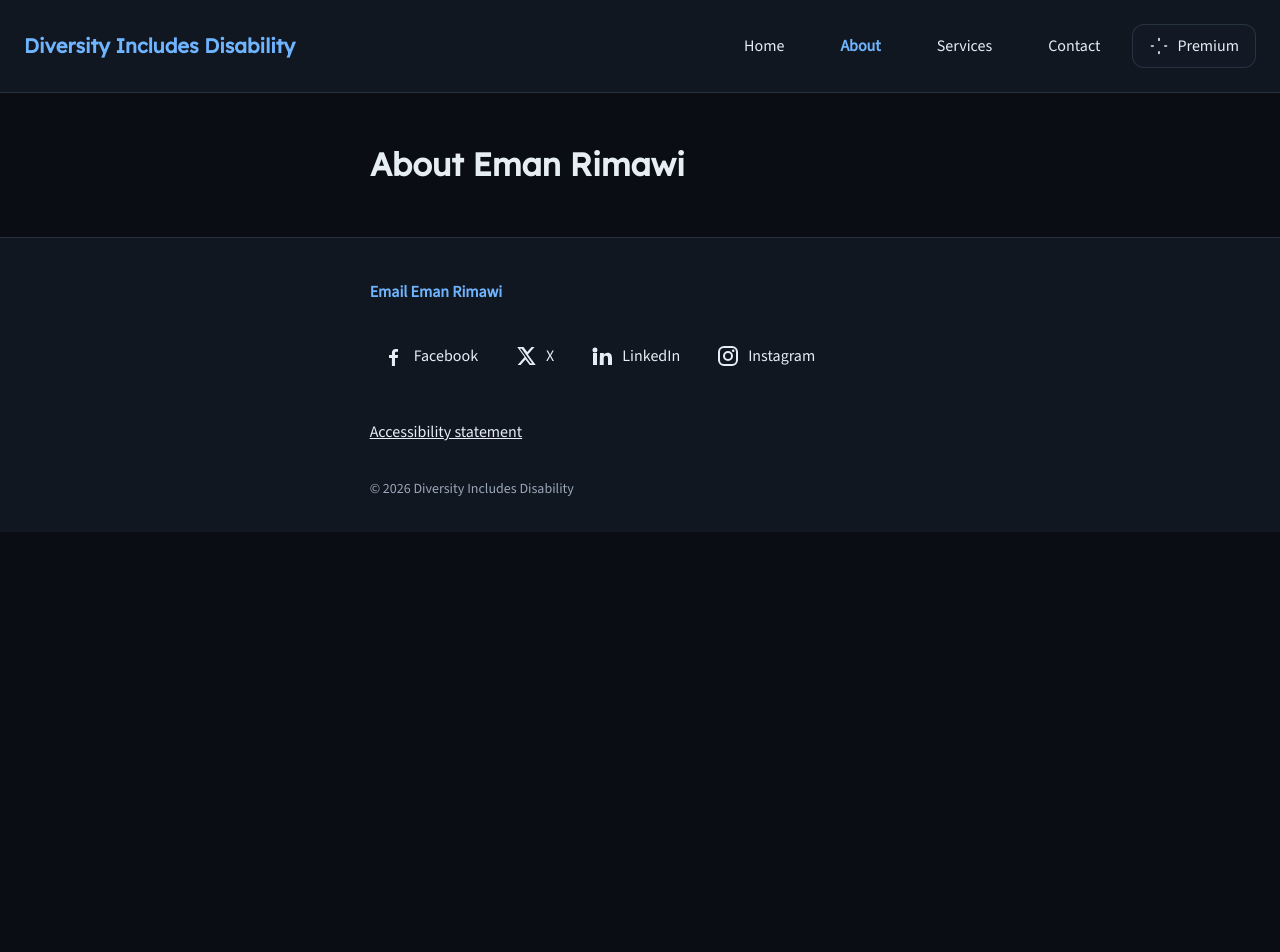
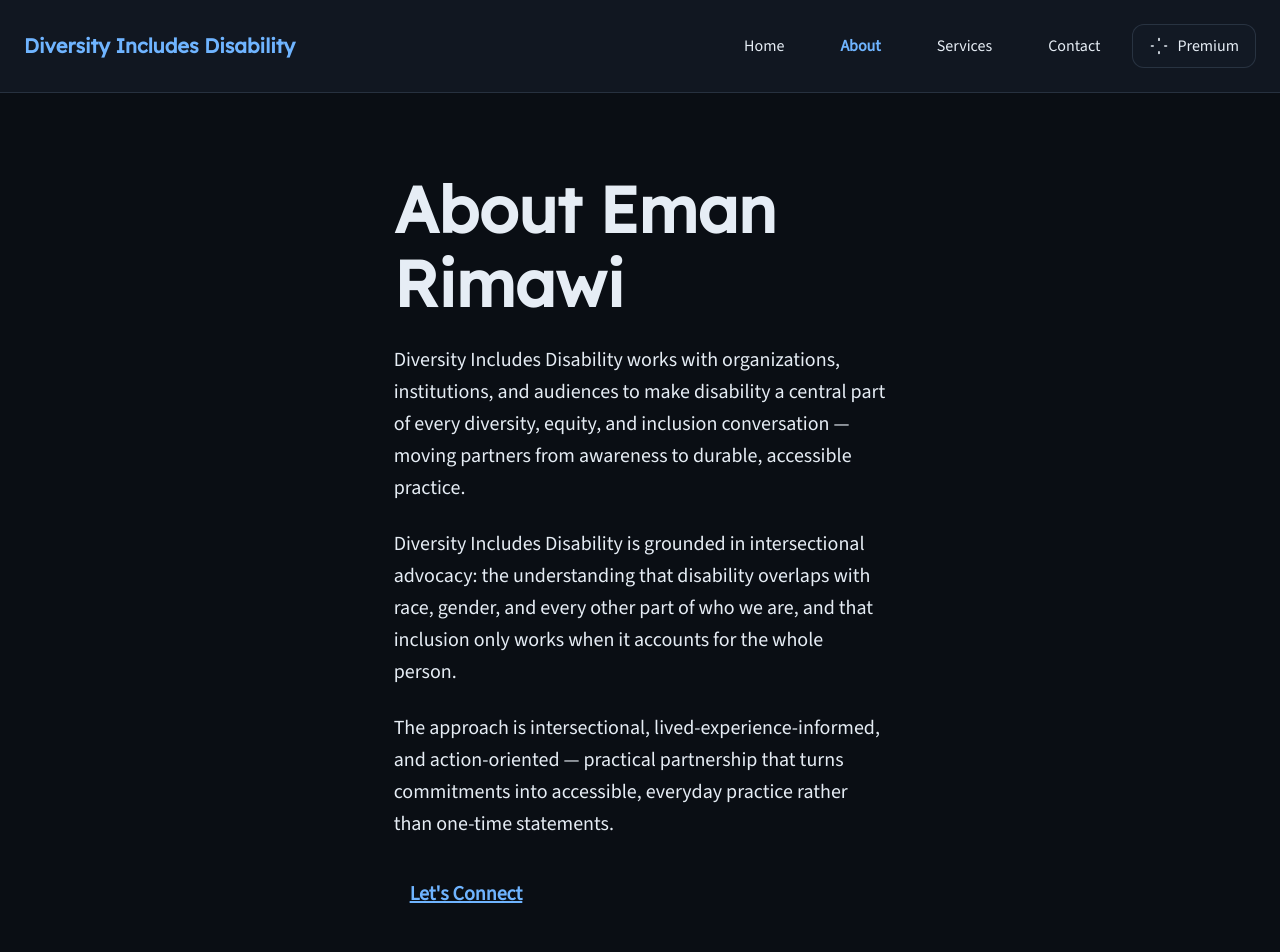
Before and after one commit to wolfwdavid/diversityincludesdisability_four, a SvelteKit app: page /about in a window 1280 px wide. Shown: the top 952 px of the page. Before the commit the page ends 800 px from the top, so only its background shows below. Built offline with nearby package versions, Linux system fonts and the light colour scheme; a web font is replaced by a local one.

Commit message:
feat(03-06): build /about route with role-based story content
- Overwrite Wave-1 stub with site.about copy (para1/2/3) and conditional pull-quote
- Single h1, resolve()-based contact CTA, tokens-only scoped styles

```diff
--- a/src/routes/about/+page.svelte
+++ b/src/routes/about/+page.svelte
@@ -1,8 +1,62 @@
-<!-- Wave-1 placeholder stub. Overwritten with the real, fully accessible /about page in Wave 3 (03-06).
-     Exists now so the crawler-strict build (prerender.entries:['*'], handleHttpError:'fail') resolves
-     the shell's /about nav + footer link the moment Wave 2 adds it. -->
+<!-- /about (CONT-02) — Eman Rimawi's story told through role-based, verified-public-fact copy.
+     Single <h1>; every string comes from site.about (CONT-06). The personal-story paragraph is a
+     true-but-generic placeholder while the real [REVIEW] bio lives as a comment in site.ts, and the
+     pull-quote renders ONLY when a real quote is provided (undefined → nothing renders). -->
 <script lang="ts">
 	import { site } from '$lib/content/site';
+	import { resolve } from '$app/paths';
 </script>
 
-<h1>{site.about.heading}</h1>
+<article class="about">
+	<h1>{site.about.heading}</h1>
+
+	<p>{site.about.para1}</p>
+	<p>{site.about.para2Placeholder}</p>
+	<p>{site.about.para3}</p>
+
+	{#if site.about.pullQuote}
+		<blockquote class="about__quote">{site.about.pullQuote}</blockquote>
+	{/if}
+
+	<p class="about__cta">
+		<a href={resolve('/contact')}>{site.contact.ctaPhrase}</a>
+	</p>
+</article>
+
+<style>
+	.about {
+		max-width: var(--measure);
+		margin-inline: auto;
+		padding: var(--space-7) var(--space-5);
+	}
+	.about h1 {
+		font-size: var(--fs-h1);
+		margin: 0 0 var(--space-5);
+	}
+	.about p {
+		font-size: var(--fs-lg);
+		margin: 0 0 var(--space-5);
+	}
+	.about__quote {
+		margin: var(--space-6) 0;
+		padding: var(--space-4) var(--space-5);
+		border-left: var(--space-1) solid var(--primary);
+		background: var(--surface);
+		border-radius: var(--radius-sm);
+		font-size: var(--fs-lg);
+		font-style: italic;
+	}
+	.about__cta a {
+		display: inline-flex;
+		align-items: center;
+		min-height: 44px;
+		padding: var(--space-2) var(--space-4);
+		color: var(--primary);
+		font-weight: 600;
+		text-decoration: underline;
+		border-radius: var(--radius-sm);
+	}
+	.about__cta a:hover {
+		color: var(--primary-hover, var(--primary));
+	}
+</style>
```
